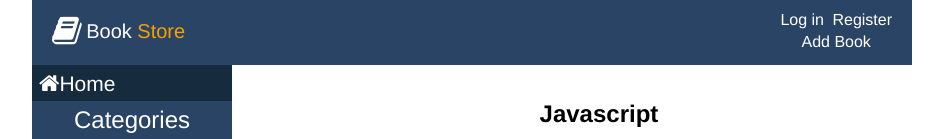
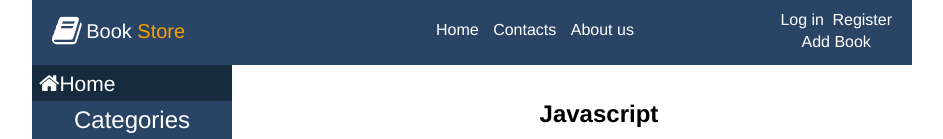
Before and after one commit to valio2/Book-Store, a plain HTML site: page Index.html in a window 1280 px wide. Shown: the top 139 px of the page, without its empty margins (168-1111 px from the left). Drawn offline with nearby package versions, Linux system fonts and the light colour scheme; grey boxes are pictures that could not be loaded.

Commit message:
added header navigation buttons

```diff
--- a/Index.html
+++ b/Index.html
@@ -20,6 +20,11 @@
                 <div class="logo-text">Book
                     <span class="logo-text-store">Store</span>
                 </div>
+            </div>
+            <div class="header-navigation">
+                <p>Home</p>
+                <p>Contacts</p>
+                <p>About us</p>
             </div>
             <div class="header-buttons">
                 <div class="login-register-buttons">
--- a/style.css
+++ b/style.css
@@ -50,6 +50,17 @@ header {
 
 .logo-text-store{
     color: #F8A001;
+}
+
+.header-navigation {
+    display: inline-block;
+    margin-left: 28%;
+}
+
+.header-navigation p{
+    display: inline-block;
+    padding-right: 10px;
+    cursor: pointer;
 }
 
 .header-buttons {
```
